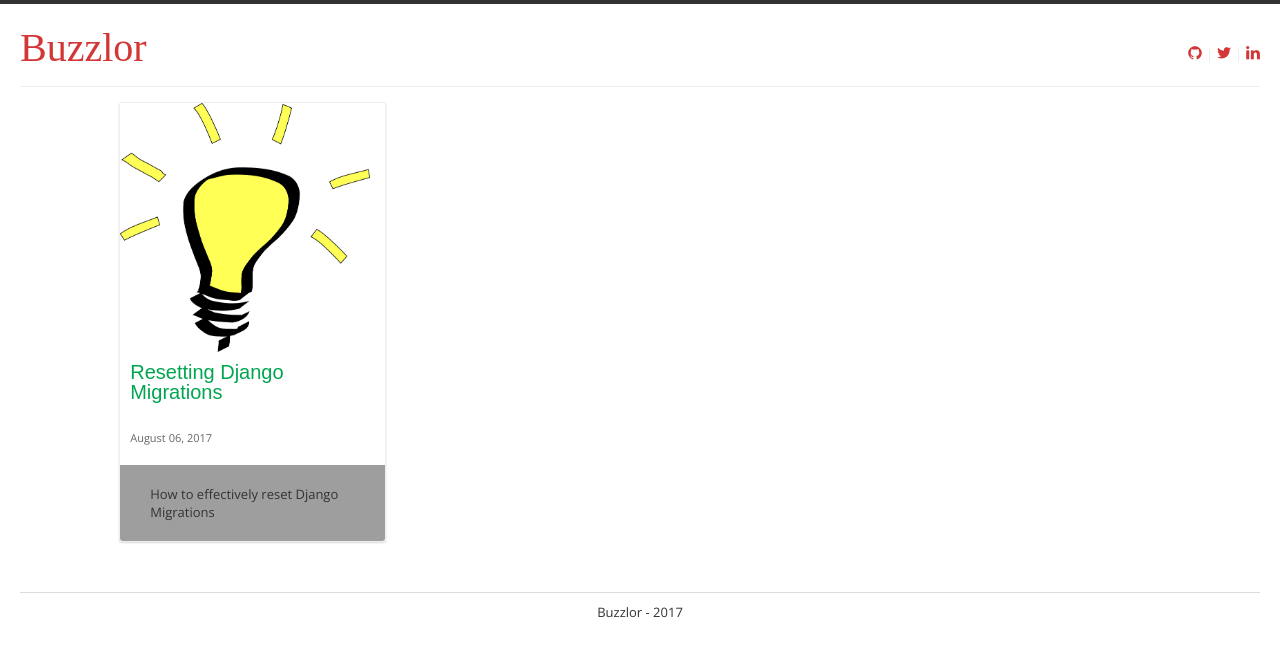
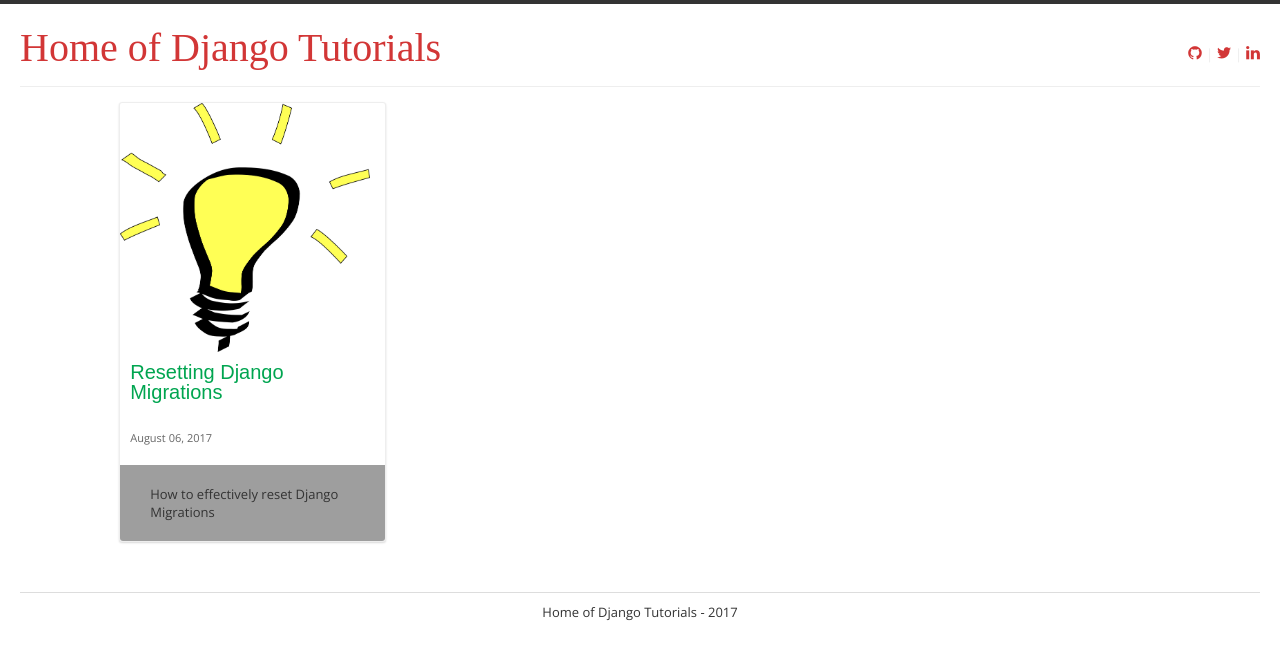
Before and after one commit to techiediaries/techiediaries.github.io, a Jekyll site: the page built from index.html, in a window 1280 px wide. Shown: the top 660 px of the page. Built offline with Jekyll 4.4.1, drawn with Linux system fonts in a browser that asks for light colours; some web fonts are replaced; grey boxes are pictures that could not be loaded.

Commit message:
Update _config.yml

```diff
--- a/_config.yml
+++ b/_config.yml
@@ -1,5 +1,5 @@
 ---
-title: Home of tutorials
+title: Home of Django Tutorials
 timezone: UTC
 collections:
   posts:
@@ -13,7 +13,7 @@ url: https://blog.buzzlor.com
 full_name: Abbes
 first_name: Abbes
 last_name: ''
-blog_title: Buzzlor
+blog_title: Home of Django Tutorials
 author_img_name_path: "/images/users/user.jpg"
 disqus_shortname: buzzlor
 copyright_year: '2017'
```
